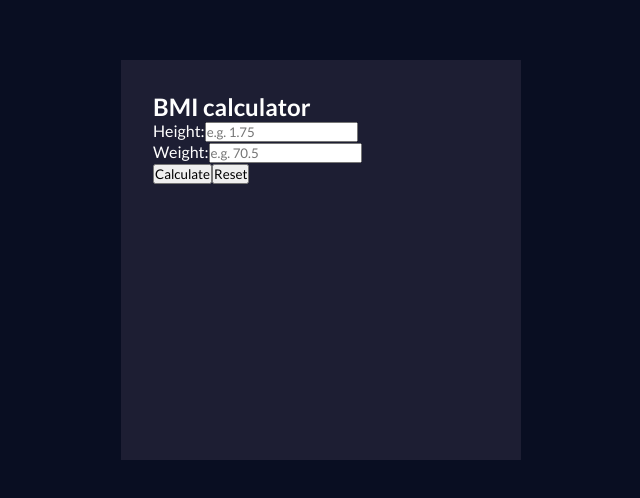
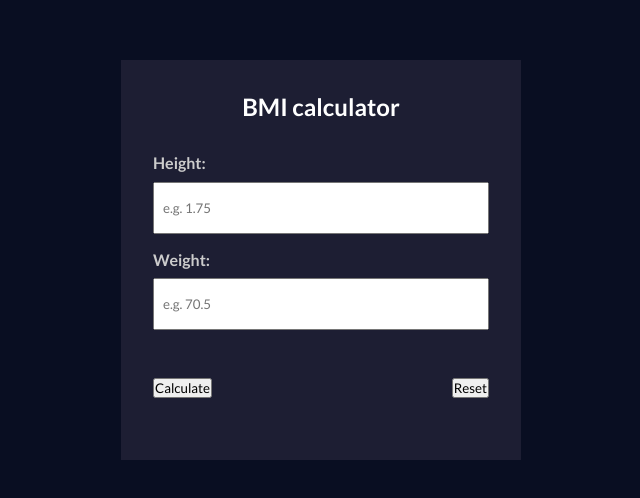
Before and after one commit to mat-afk/bmi-calculator, a React (Vite) app: page / in a window 1280 px wide. Shown: the part 140-638 px from the top of the page, without its empty margins (319-959 px from the left). Built offline with nearby package versions, Linux system fonts and the light colour scheme.

Commit message:
feat: calculator general styles

```diff
--- a/src/components/BMICalculator.css
+++ b/src/components/BMICalculator.css
@@ -0,0 +1,34 @@
+#calculation-container h2 {
+  text-align: center;
+  margin-bottom: 2rem;
+}
+
+.form-inputs {
+  display: flex;
+  flex-direction: column;
+  justify-content: space-between;
+}
+
+.form-control {
+  display: flex;
+  flex-direction: column;
+  flex: 1;
+  margin-bottom: 1rem;
+}
+
+.form-control label {
+  font-weight: bold;
+  margin-bottom: 0.6rem;
+  color: #ccc;
+}
+
+.form-control input {
+  padding: 1rem 0.5rem;
+}
+
+.action-control {
+  display: flex;
+  justify-content: space-between;
+  gap: 1rem;
+  margin-top: 2rem;
+}
```
